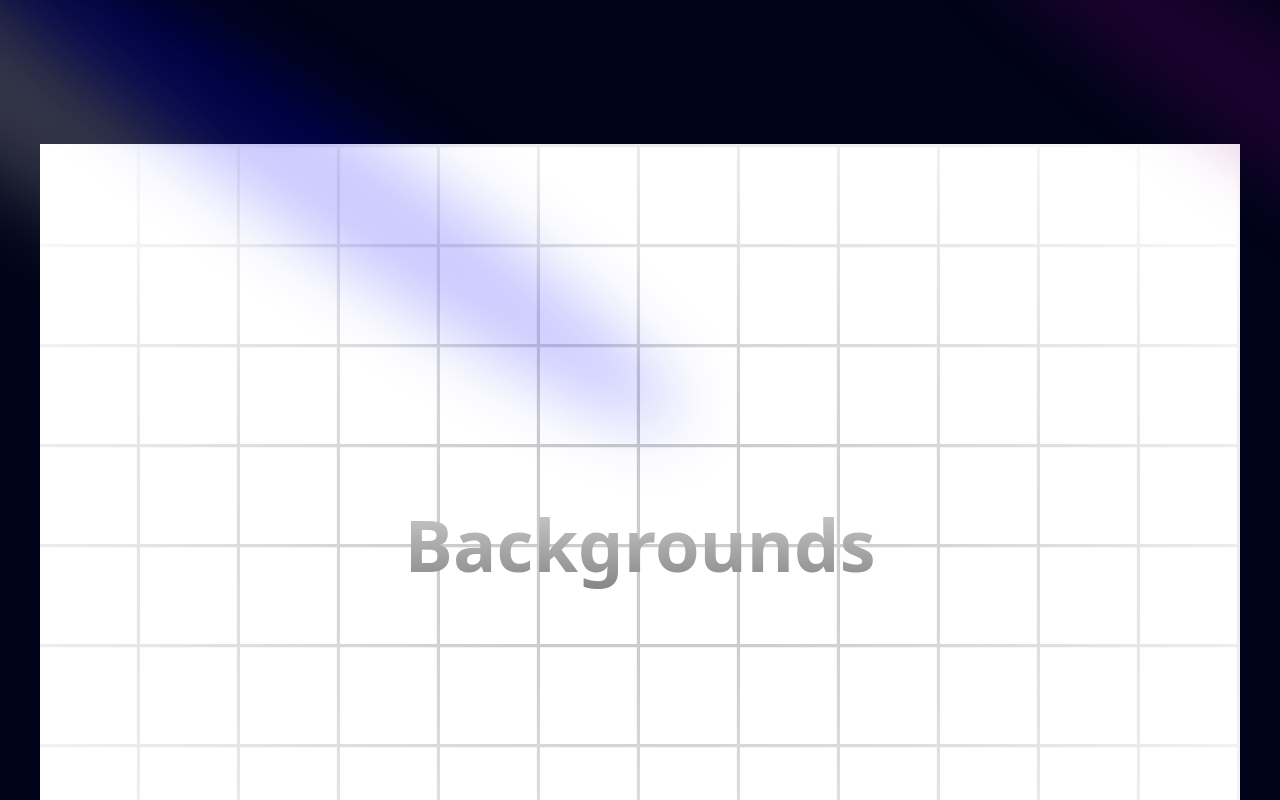
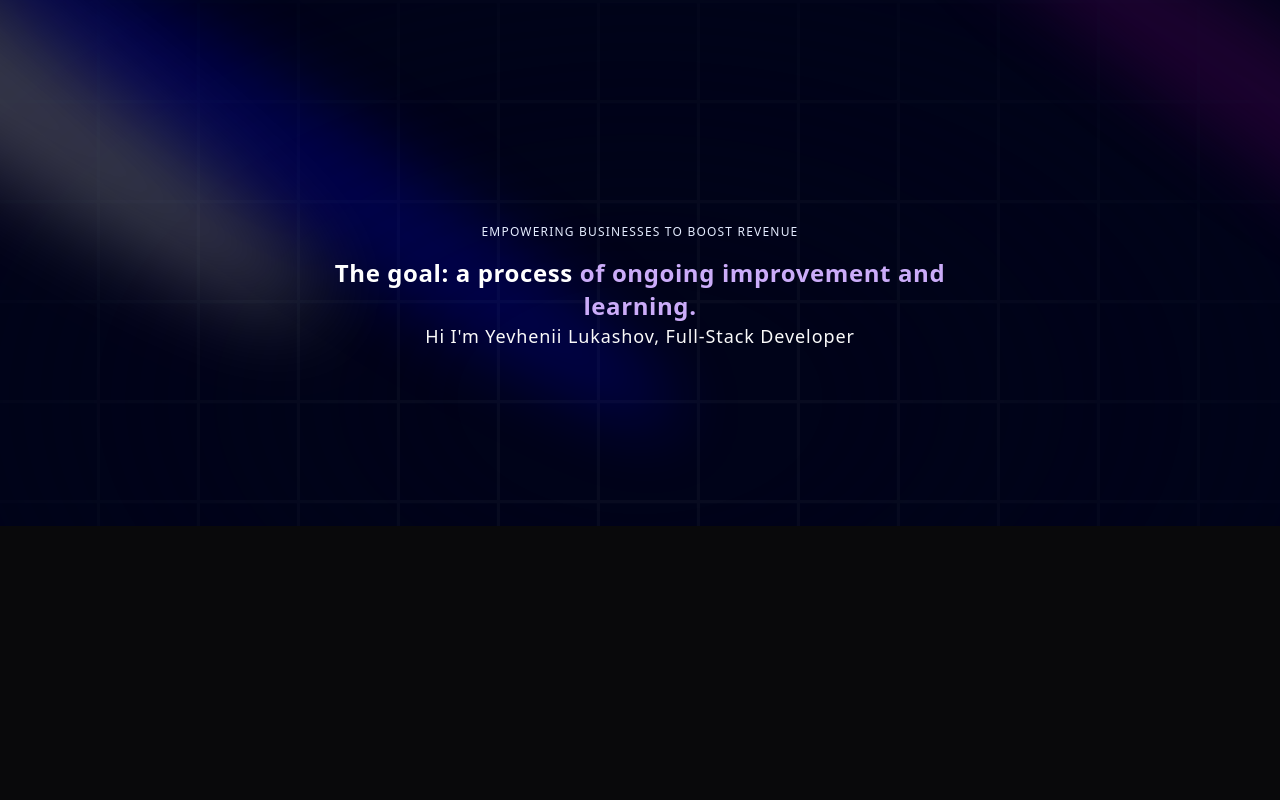
Before and after one commit to EuJinnLucaShow/lucashowcode, a Next.js app: page / in a window 1280 px wide. Shown: the top 800 px of the page. Built offline with nearby package versions, Linux system fonts and the light colour scheme.

Commit message:
Text Generate Effect

```diff
--- a/app/layout.tsx
+++ b/app/layout.tsx
@@ -1,6 +1,7 @@
 import type { Metadata } from "next";
 import localFont from "next/font/local";
 import "./globals.css";
+import { ThemeProvider } from "./provider";
 
 const geistSans = localFont({
   src: "./fonts/GeistVF.woff",
@@ -28,7 +29,14 @@
       <body
         className={`${geistSans.variable} ${geistMono.variable} antialiased`}
       >
-        {children}
+        <ThemeProvider
+          attribute="class"
+          defaultTheme="dark"
+          enableSystem
+          disableTransitionOnChange
+        >
+          {children}
+        </ThemeProvider>
       </body>
     </html>
   );
--- /dev/null
+++ b/app/provider.tsx
@@ -0,0 +1,9 @@
+"use client";
+
+import * as React from "react";
+import { ThemeProvider as NextThemesProvider } from "next-themes";
+import { type ThemeProviderProps } from "next-themes/dist/types";
+
+export function ThemeProvider({ children, ...props }: ThemeProviderProps) {
+  return <NextThemesProvider {...props}>{children}</NextThemesProvider>;
+}
--- a/components/Hero.tsx
+++ b/components/Hero.tsx
@@ -1,4 +1,5 @@
 import { Spotlight } from "./ui/Spotlight";
+import { TextGenerateEffect } from "./ui/TextGenerateEffect";
 
 const Hero = () => {
   return (
@@ -14,12 +15,22 @@
         />
         <Spotlight className="top-28 left-80 h-[80vh] w-[50vw]" fill="blue" />
       </div>
-      <div className="h-screen w-full dark:bg-black-100 bg-white  dark:bg-grid-white/[0.3] bg-grid-black/[0.2] relative flex items-center justify-center">
-        {/* Radial gradient for the container to give a faded look */}
-        <div className="absolute pointer-events-none inset-0 flex items-center justify-center dark:bg-black-100 bg-white [mask-image:radial-gradient(ellipse_at_center,transparent_20%,black)]"></div>
-        <p className="text-4xl sm:text-7xl font-bold relative z-20 bg-clip-text text-transparent bg-gradient-to-b from-neutral-200 to-neutral-500 py-8">
-          Backgrounds
-        </p>
+      <div className="h-screen w-full dark:bg-black-100 bg-white  dark:bg-grid-white/[0.03] bg-grid-black/[0.2] flex items-center justify-center absolute top-0 left-0">
+        <div className="absolute pointer-events-none inset-0 flex items-center justify-center dark:bg-black-100 bg-white [mask-image:radial-gradient(ellipse_at_center,transparent_20%,black)]" />
+      </div>
+      <div className="flex justify-center relative my-20 z-10">
+        <div className="max-w-[89vw] md:max-w-2xl lg:max-w-[60vm] flex flex-col items-center justify-center">
+          <h2 className="uppercase tracking-widest text-xs text-center text-blue-100 max-w-80">
+            Empowering Businesses to Boost Revenue
+          </h2>
+          <TextGenerateEffect
+            className="text-center text-[40px] md:text-5xl lg:text-6xl"
+            words="The goal: a process of ongoing improvement and learning."
+          />
+          <p className="text-center md:tracking-wider mb-4 text-sm md:text-lg lg:text-2px">
+            Hi I&apos;m Yevhenii Lukashov, Full-Stack Developer
+          </p>
+        </div>
       </div>
     </div>
   );
--- /dev/null
+++ b/components/ui/TextGenerateEffect.tsx
@@ -0,0 +1,64 @@
+"use client";
+import { useEffect } from "react";
+import { motion, stagger, useAnimate } from "framer-motion";
+import { cn } from "@/lib/utils";
+
+export const TextGenerateEffect = ({
+  words,
+  className,
+  filter = true,
+  duration = 0.5,
+}: {
+  words: string;
+  className?: string;
+  filter?: boolean;
+  duration?: number;
+}) => {
+  const [scope, animate] = useAnimate();
+  let wordsArray = words.split(" ");
+  useEffect(() => {
+    animate(
+      "span",
+      {
+        opacity: 1,
+        filter: filter ? "blur(0px)" : "none",
+      },
+      {
+        duration: duration ? duration : 1,
+        delay: stagger(0.2),
+      }
+    );
+  }, [scope.current]);
+
+  const renderWords = () => {
+    return (
+      <motion.div ref={scope}>
+        {wordsArray.map((word, idx) => {
+          return (
+            <motion.span
+              key={word + idx}
+              className={`${
+                idx > 3 ? "text-purple" : "dark:text-white text-black"
+              }  opacity-0`}
+              style={{
+                filter: filter ? "blur(10px)" : "none",
+              }}
+            >
+              {word}{" "}
+            </motion.span>
+          );
+        })}
+      </motion.div>
+    );
+  };
+
+  return (
+    <div className={cn("font-bold", className)}>
+      <div className="mt-4">
+        <div className=" dark:text-white text-black text-2xl leading-snug tracking-wide">
+          {renderWords()}
+        </div>
+      </div>
+    </div>
+  );
+};
--- a/package.json
+++ b/package.json
@@ -13,6 +13,7 @@
     "framer-motion": "^11.7.0",
     "mini-svg-data-uri": "^1.4.4",
     "next": "14.2.13",
+    "next-themes": "^0.3.0",
     "react": "^18",
     "react-dom": "^18",
     "tailwind-merge": "^2.5.2",
```
Also changed, not shown: 1 other file (tests, documents, lock files or other folders).
